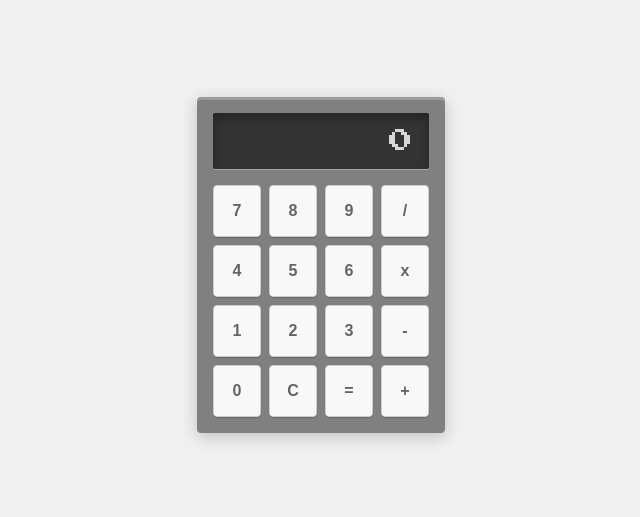
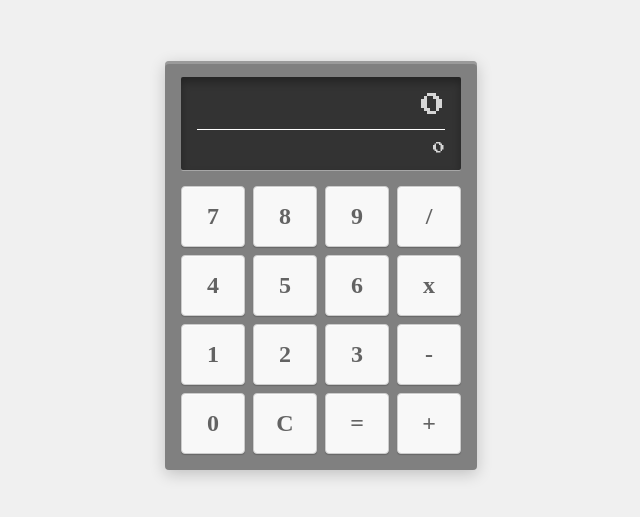
Before and after one commit to FerBendala/INNOCV-Calculator, a React app: page / in a window 1280 px wide. Shown: the part 135-652 px from the top of the page, without its empty margins (319-959 px from the left). Built offline with nearby package versions, Linux system fonts and the light colour scheme; a web font is replaced by a local one.

Commit message:
Improve logic of calculator

```diff
--- a/src/components/calculator.js
+++ b/src/components/calculator.js
@@ -4,9 +4,11 @@ import Keypad from './keypad'
 
 const Calculator = () => {
     const [displayValue, setDisplayValue] = useState( '0' )
+    const [fullExpression, setFullExpression] = useState( '' )
     const [firstOperand, setFirstOperand] = useState( null )
     const [operator, setOperator] = useState( null )
     const [waitingForSecondOperand, setWaitingForSecondOperand] = useState( false )
+    const [hasError, setHasError] = useState( false )
 
     const handleNumberClick = ( number ) => {
         if ( waitingForSecondOperand ) {
@@ -15,14 +17,25 @@ const Calculator = () => {
         } else {
             setDisplayValue( displayValue === '0' ? String( number ) : displayValue + number )
         }
+        setFullExpression( fullExpression + number )
     }
 
     const handleOperatorClick = ( nextOperator ) => {
         const inputValue = parseFloat( displayValue )
 
+        if ( !inputValue && fullExpression === '' ) {
+            // Do nothing if the expression is empty or starts with an operator
+            return
+        }
+
         if ( firstOperand === null ) {
             setFirstOperand( inputValue )
         } else if ( operator ) {
+            // Additional checks to prevent consecutive operators
+            if ( !waitingForSecondOperand ) {
+                const newExpression = fullExpression.slice( 0, -1 ) + nextOperator
+                setFullExpression( newExpression )
+            }
             const result = performOperation( firstOperand, inputValue, operator )
             setDisplayValue( String( result ) )
             setFirstOperand( result )
@@ -30,15 +43,22 @@ const Calculator = () => {
 
         setWaitingForSecondOperand( true )
         setOperator( nextOperator )
+        setFullExpression( fullExpression + nextOperator )
     }
 
     const handleEqualClick = () => {
         const inputValue = parseFloat( displayValue )
 
         if ( operator && firstOperand !== null ) {
-            const result = performOperation( firstOperand, inputValue, operator )
-            setDisplayValue( String( result ) )
-            setFirstOperand( result )
+            if ( operator === '/' && inputValue === 0 ) {
+                setDisplayValue( 'Error: Division by zero' )
+                setHasError( true )
+            } else {
+                const result = performOperation( firstOperand, inputValue, operator )
+                setDisplayValue( String( result ) )
+                setFirstOperand( result )
+                setFullExpression( result )
+            }
             setOperator( null )
             setWaitingForSecondOperand( false )
         }
@@ -46,9 +66,11 @@ const Calculator = () => {
 
     const handleClearClick = () => {
         setDisplayValue( '0' )
+        setFullExpression( '' )
         setFirstOperand( null )
         setOperator( null )
         setWaitingForSecondOperand( false )
+        setHasError( false )
     }
 
     const performOperation = ( operand1, operand2, operator ) => {
@@ -68,7 +90,11 @@ const Calculator = () => {
 
     return (
         <div className="calculator">
-            <Display value={displayValue} />
+            <Display
+                value={displayValue}
+                fullExpression={fullExpression}
+                hasError={hasError}
+            />
             <Keypad
                 onNumberClick={handleNumberClick}
                 onOperatorClick={handleOperatorClick}
--- a/src/components/display.js
+++ b/src/components/display.js
@@ -1,7 +1,14 @@
 import React from 'react'
 
-const Display = ( { value } ) => {
-    return <div className="display">{value}</div>
+const Display = ( { value, fullExpression, hasError } ) => {
+    const displayClassName = hasError ? 'display error' : 'display'
+
+    return (
+        <div className={displayClassName}>
+            <div className="current-value">{value}</div>
+            <div className="full-expression">{fullExpression || 0}</div>
+        </div>
+    )
 }
 
 export default Display
--- a/src/styles.css
+++ b/src/styles.css
@@ -1,22 +1,25 @@
-@import url("https://fonts.googleapis.com/css2?family=Press+Start+2P&display=swap");
+@import url("https://fonts.googleapis.com/css2?family=Press+Start+2P&family=Sigmar&display=swap");
 
 body {
     display: flex;
     justify-content: center;
     align-items: center;
+
     height: 100vh;
+    margin: 0;
+
     background-color: #f0f0f0;
-    font-family: Arial, sans-serif;
-    margin: 0;
 }
 
 .calculator {
-    text-rendering: geometricPrecision;
-    background: grey;
     margin: auto;
+    padding: 16px;
     border-radius: 4px;
     box-shadow: 0 4px 16px rgba(0, 0, 0, 0.2), inset 0 3px 0 rgba(255, 255, 255, 0.2);
-    padding: 16px;
+
+    background: grey;
+
+    text-rendering: geometricPrecision;
 }
 
 .display {
@@ -34,6 +37,16 @@ body {
 
     &.error {
         color: red;
+
+        font-size: 10px;
+    }
+
+    & .full-expression {
+        padding-top: 12px;
+        margin-top: 12px;
+        border-top: 1px solid white;
+
+        font-size: 12px;
     }
 }
 
@@ -51,7 +64,7 @@ body {
             align-items: center;
             justify-content: center;
 
-            width: 48px;
+            width: 64px;
             padding: 16px;
             border: 1px solid #ccc;
             border-radius: 4px;
@@ -60,7 +73,8 @@ body {
             color: rgba(0, 0, 0, 0.6);
             background-color: #f8f8f8;
 
-            font-size: 16px;
+            font-family: "Sigmar", cursive;
+            font-size: 24px;
             font-weight: 700;
             text-align: center;
 
```
